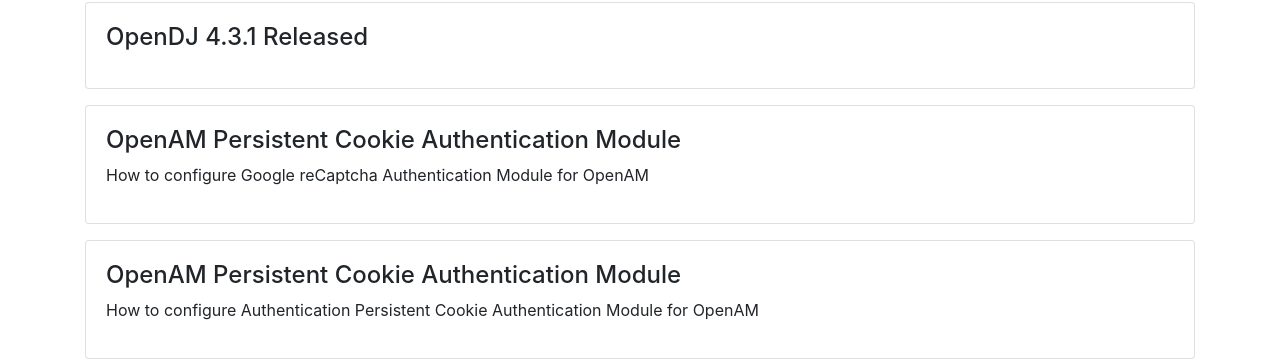
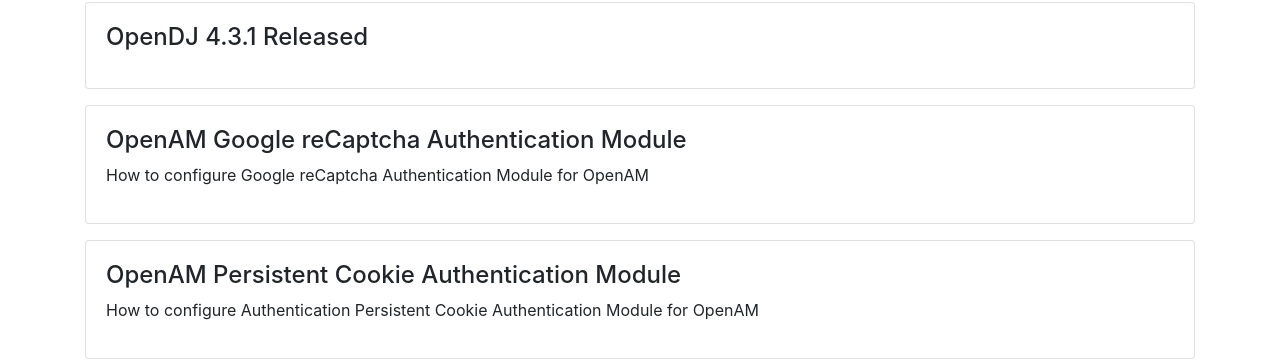
Before and after one commit to OpenIdentityPlatform/OpenIdentityPlatform.org, a Jekyll site: the page built from blog/index.html, in a window 1280 px wide and 1400 px high. Shown: the part 227-588 px from the top of the window. Built offline with Jekyll 4.4.1, drawn with Linux system fonts in a browser that asks for light colours; some of the changed text lies outside the part shown.

Commit message:
fix blogposts typo issue

```diff
--- a/_data/blogposts.yml
+++ b/_data/blogposts.yml
@@ -7,7 +7,7 @@
   link: '/blog/opendj-4-3-1-released'
   description: ''
 -
-  title: 'OpenAM Persistent Cookie Authentication Module'
+  title: 'OpenAM Google reCaptcha Authentication Module'
   link: https://github.com/OpenIdentityPlatform/OpenAM/wiki/reCaptcha-module
   description: 'How to configure Google reCaptcha Authentication Module for OpenAM'
 -
@@ -50,6 +50,6 @@
   description: 'Following article describes how login to OpenAM via Odnoklassniki OAuth2 IDP'
 
 -
-  title: 'How to Login via "Госуслуги РФ" OAuth2 Identity Provider'
+  title: 'How to Login via "Gosuslugi RF" OAuth2 Identity Provider'
   link: 'https://github.com/OpenIdentityPlatform/OpenAM/wiki/Login-via-%22%D0%93%D0%BE%D1%81%D1%83%D1%81%D0%BB%D1%83%D0%B3%D0%B8-%D0%A0%D0%A4%22-OAuth2-Identity-Provider'
   description: 'Following article describes how login to OpenAM via "Госуслуги РФ" OAuth2 IDP'
```
